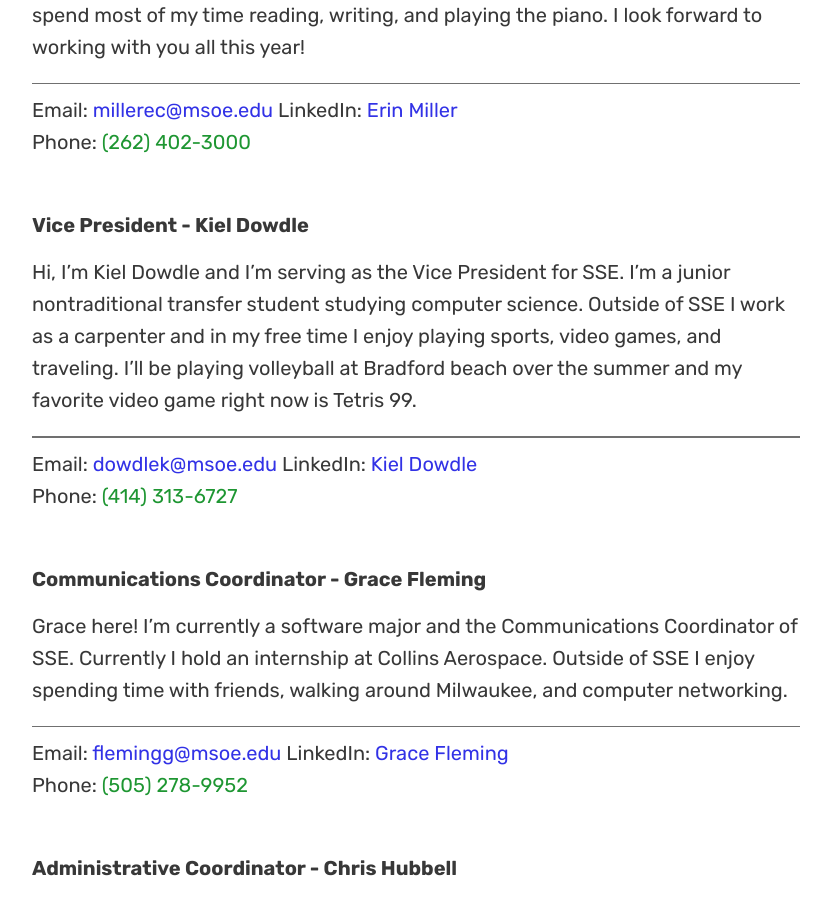
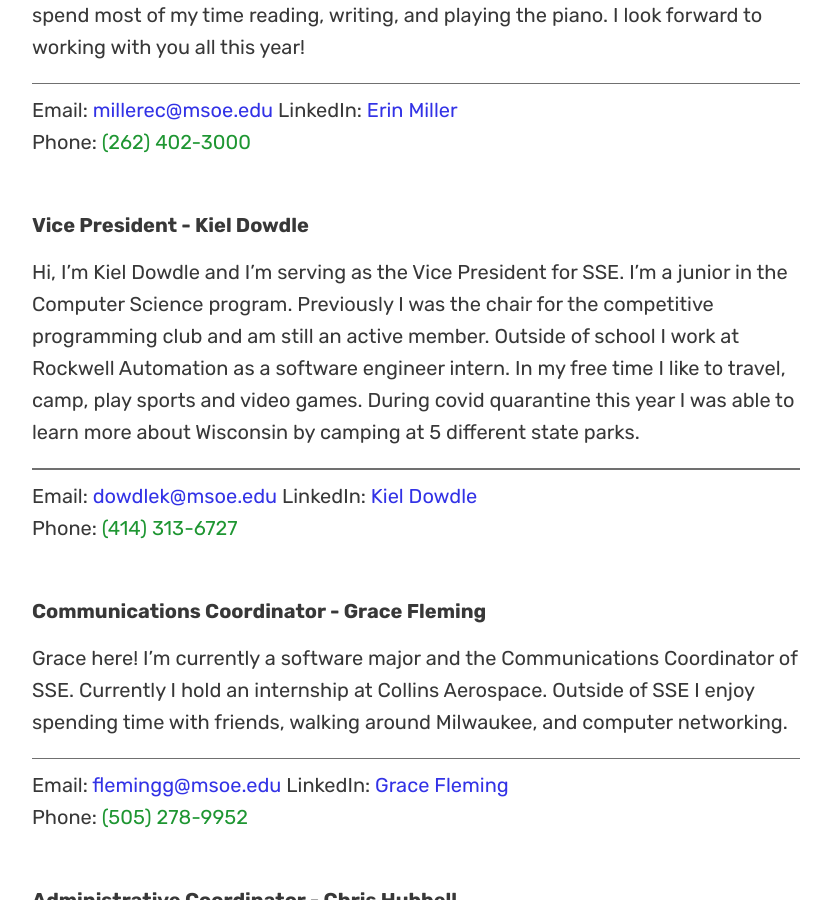
Before and after one commit to msoe-sse/msoe-sse.github.io, a Jekyll site: the page built from eBoard.md, in a window 1280 px wide and 900 px high, scrolled down 697 px. Shown: the whole window, without its empty margins (224-1055 px from the left). Built offline with Jekyll 4.4.1, drawn with Linux system fonts in a browser that asks for light colours; nearby versions of some CDN libraries; some web fonts are replaced.

Commit message:
Adding in kiel's updated bio

```diff
--- a/_data/eboardMembers.yml
+++ b/_data/eboardMembers.yml
@@ -13,9 +13,9 @@
 - position: Vice President
   name: Kiel Dowdle
   bio: >-
-    Hi, I’m Kiel Dowdle and I'm serving as the Vice President for SSE. I’m a junior nontraditional transfer student
-    studying computer science. Outside of SSE I work as a carpenter and in my free time I enjoy playing sports, video games, and traveling.
-    I'll be playing volleyball at Bradford beach over the summer and my favorite video game right now is Tetris 99.
+    Hi, I'm Kiel Dowdle and I'm serving as the Vice President for SSE. I'm a junior in the Computer Science program.
+    Previously I was the chair for the competitive programming club and am still an active member.  Outside of school I
+    work at Rockwell Automation as a software engineer intern. In my free time I like to travel, camp, play sports and video games. During covid quarantine this year I was able to learn more about Wisconsin by camping at 5 different state parks.
   contact:
     fullname: Kiel Dowdle
     email: dowdlek@msoe.edu
```
